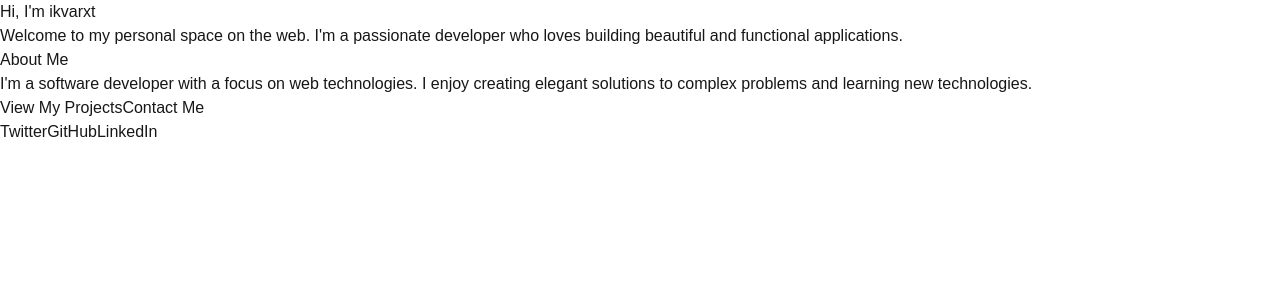
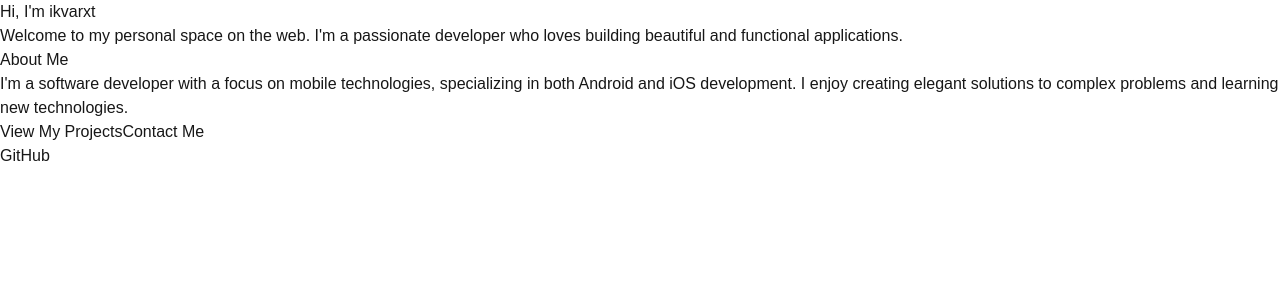
Before and after one commit to ikvarxt/ikvarxt.me, a Next.js app: page / in a window 1280 px wide. Shown: the top 300 px of the page. Built offline with nearby package versions, Linux system fonts and the light colour scheme.

Commit message:
refactor: edit description about me, remove twitter link

```diff
--- a/src/app/page.tsx
+++ b/src/app/page.tsx
@@ -25,18 +25,18 @@ function SocialLinks({ links }: { links: SocialLink[] }) {
 
 export default function Home() {
   const socialLinks: SocialLink[] = [
-    {
-      name: "Twitter",
-      url: "https://twitter.com/yourusername",
-    },
+    // {
+    //   name: "Twitter",
+    //   url: "https://twitter.com/yourusername",
+    // },
     {
       name: "GitHub",
       url: "https://github.com/ikvarxt",
     },
-    {
-      name: "LinkedIn",
-      url: "https://linkedin.com/in/yourusername",
-    },
+    // {
+    //   name: "LinkedIn",
+    //   url: "https://linkedin.com/in/yourusername",
+    // },
   ];
 
   return (
@@ -55,7 +55,7 @@ export default function Home() {
           <div className="flex flex-col gap-2">
             <h2 className="text-xl font-semibold">About Me</h2>
             <p className="text-gray-600 dark:text-gray-400 max-w-xl">
-              I'm a software developer with a focus on web technologies. I enjoy creating elegant solutions to complex problems and learning new technologies.
+              I'm a software developer with a focus on mobile technologies, specializing in both Android and iOS development. I enjoy creating elegant solutions to complex problems and learning new technologies.
             </p>
           </div>
         </div>
```
